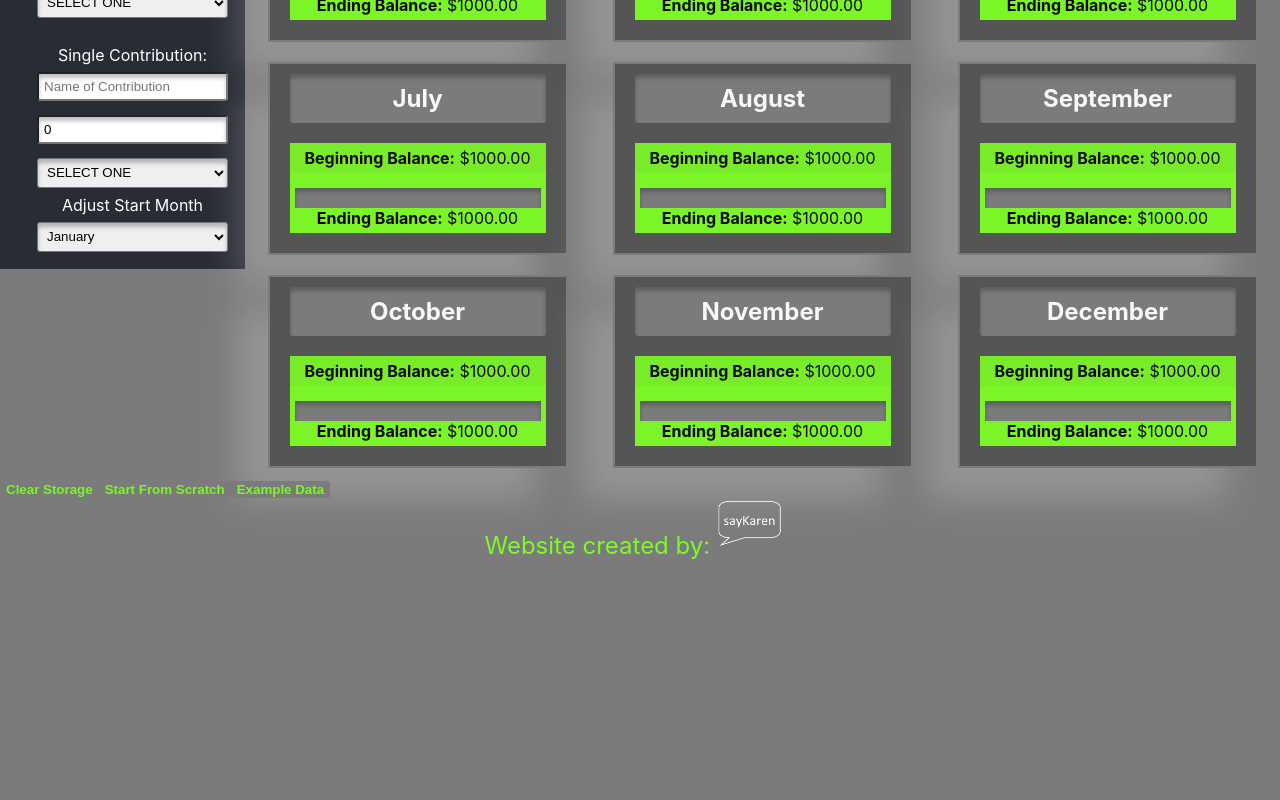
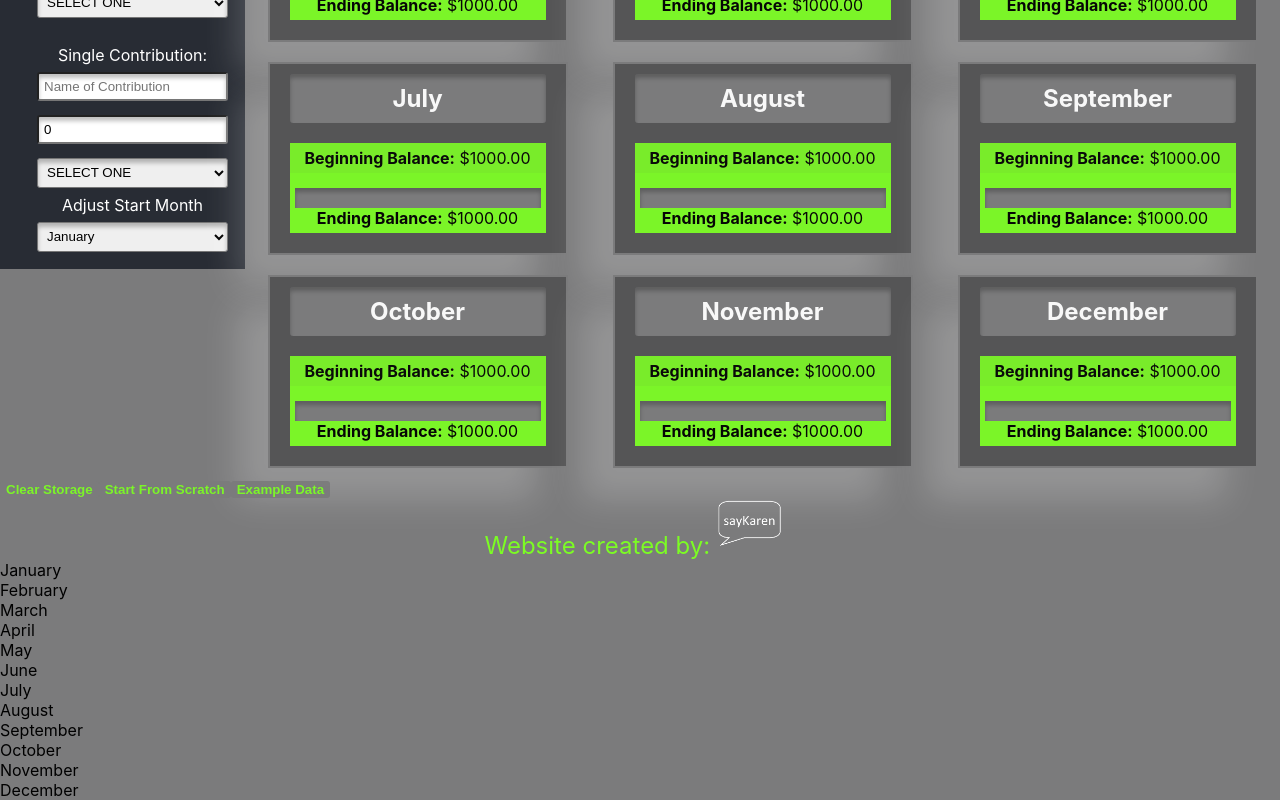
Before and after one commit to saykaren/SinkingFund, a React (Create React App) app: page / in a window 1280 px wide. Shown: the part 484-1284 px from the top of the page. Before the commit the page ends 1044 px from the top, so only its background shows below. Built offline with nearby package versions, Linux system fonts and the light colour scheme.

Commit message:
Adds Interface for my data object
Added interface details successfully so I can export my data object to different components of my
application without typescript yelling at me. WhoooHoo

```diff
--- a/src/Components/App/App.tsx
+++ b/src/Components/App/App.tsx
@@ -3,6 +3,8 @@ import '../Styling/App.scss';
 import TestData from './TestData';
 import Footer from './Footer';
 import StartData from './StartData';
+// import dataProps from "./Interface";
+import Table from './Table';
 
 const App = () => {
   const [data, setData] = useState(StartData);
@@ -426,6 +428,7 @@ const App = () => {
       <button onClick={() => setData(StartData)}>Start From Scratch</button>
       <button onClick={() => handleSampleData()}>Example Data</button>
       <Footer />
+      <Table data={data} />
     </section>
   );
 };
--- /dev/null
+++ b/src/Components/App/Interface.tsx
@@ -0,0 +1,26 @@
+interface monthDataProps {
+    title: string;
+    cost: number;
+    monthIN: number;
+}
+
+interface monthContributionsProps {
+    title: string;
+    contribution: number;
+    monthIN: number
+}
+
+export interface TestDataProps {
+    monthId: number;
+    monthName: string;
+    begBalance: number;
+    endBalance: number;
+    monthData?: Array<monthDataProps>;
+    monthContributions?: Array<monthContributionsProps>;
+}
+
+interface dataProps {
+    data: Array<TestDataProps>
+}
+
+export default dataProps;
--- /dev/null
+++ b/src/Components/App/Table.tsx
@@ -0,0 +1,19 @@
+import React from 'react';
+import dataProps from "./Interface";
+
+
+const Table = ({ data }: dataProps) => {
+  return (
+    <>
+        {data && <div>
+            {data.map((num,index)=>(
+                <div key={index}>
+                    {num.monthName}
+                </div>
+            ))}
+        </div>}
+    </>
+  );
+};
+
+export default Table;
```
